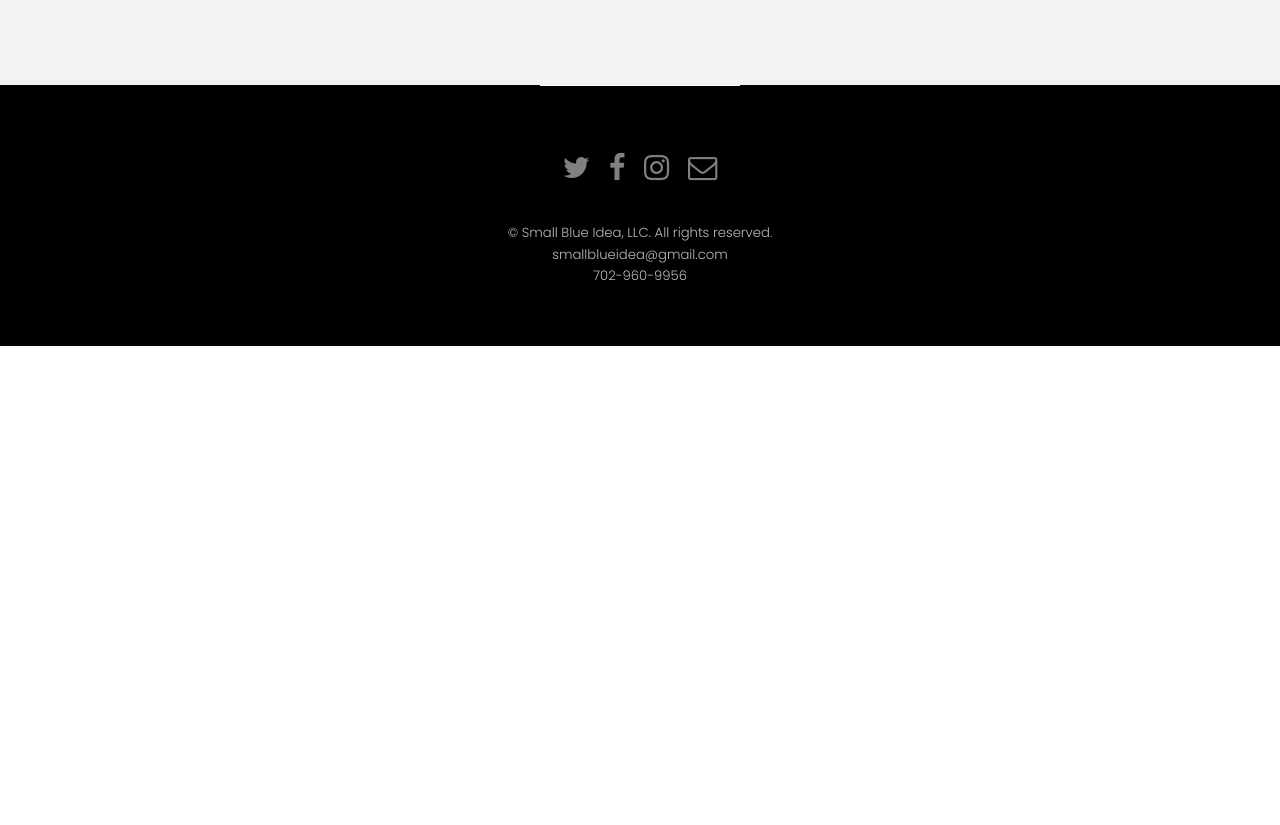
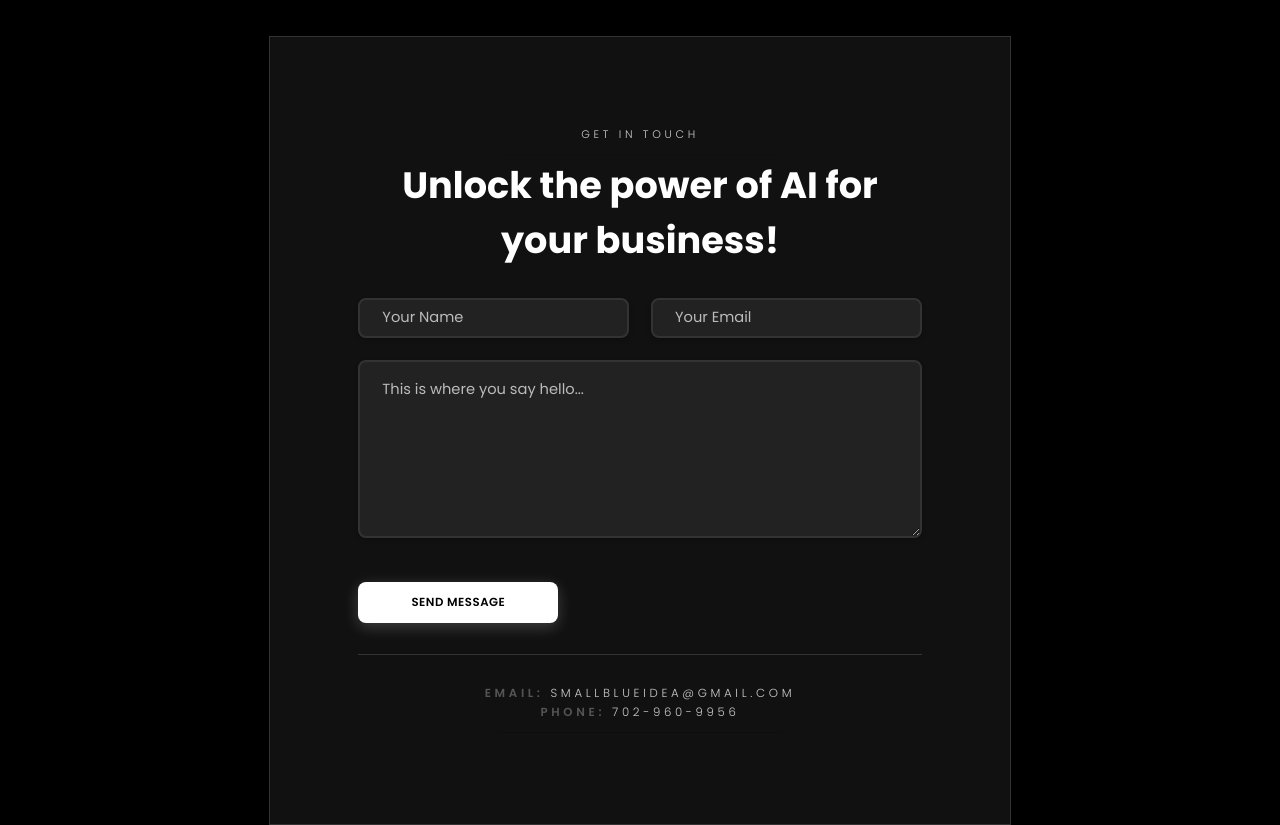
Before and after one commit to abramandis/smallblueideawebsite, a website: page public/aboutus.html in a window 1280 px wide. Shown: the part 1059-1884 px from the top of the page. Before the commit the page ends 1405 px from the top, so only its background shows below. Drawn offline with Linux system fonts and the light colour scheme.

Commit message:
New About Us and Apps Pages

```diff
--- a/public/aboutus.html
+++ b/public/aboutus.html
@@ -8,8 +8,9 @@
 		<meta charset="utf-8" />
 		<meta name="viewport" content="width=device-width, initial-scale=1" />
 		<link rel="stylesheet" href="assets/css/main.css" />
+		<link rel="stylesheet" href="https://cdnjs.cloudflare.com/ajax/libs/font-awesome/6.5.1/css/all.min.css" integrity="sha512-DTOQO9RWCH3ppGqcWaEA1BIZOC6xxalwEsw9c2QQeAIftl+Vegovlnee1c9QX4TctnWMn13TZye+giMm8e2LwA==" crossorigin="anonymous" referrerpolicy="no-referrer" />
 	</head>
-	<body class="subpage">
+	<body class="subpage" style="background-color: #000000;">
 
 		<!-- Header -->
 			<header id="header">
@@ -41,8 +42,6 @@
 		<!-- Two -->
 			<section id="two" class="wrapper style2">
 				<div class="inner">
-					<div class="box">
-						<div class="content">
 							<header class="align-center">
 								<p>Small Blue Idea, LLC.</p>
 
@@ -65,7 +64,59 @@
 									</p>
 								</div>
 							</div>
+
+				</div>
+			</section>
+
+		<!-- Contact Form Section -->
+			<section id="four" class="modern-contact-form">
+				<!-- Contact Us Form -->
+				<div class="inner">
+					<div class="box">
+						<div class="content">
+							<header class="align-center">
+
+								<p>Get In Touch</p>
+								<h2>Unlock the power of AI for your business!</h2>
+
+								<form id="contact-form" method="post">
+									<div class="row uniform">
+										<div class="6u 12u$(xsmall)">
+											<input type="text" name="name" id="name" value="" placeholder="Your Name" />
+										</div>
+										<div class="6u$ 12u$(xsmall)">
+											<input type="email" name="email" id="email" value="" placeholder="Your Email" />
+										</div>
+
+
+										<div class="12u$">
+											<textarea name="message" id="message" placeholder="This is where you say hello..." rows="6"></textarea>
+										</div>
+
+										<div class="12u$">
+
+											<div style="display: none; position: absolute; left: -9999px;">
+												<input type="text" id="honeypot" name="honeypot" autocomplete="off" tabindex="-1">
+												<label for="honeypot">Do not fill this field</label>
+											</div>
+										</div>
+
+										<div class="12u$">
+											<ul class="actions">
+												<li><input type="submit" value="Send Message" /></li>
+											</ul>
+										</div>
+									</div>
+								</form>
+
+								<div class="contact-info">
+									<p><strong>Email:</strong> smallblueidea@gmail.com<br>
+									<strong>Phone:</strong> 702-960-9956</p>
+								</div>
+							</header>
+							</div>
 						</div>
+						<!-- After Contact Placeholder -->
 					</div>
 				</div>
 			</section>
@@ -74,16 +125,12 @@
 			<footer id="footer">
 				<div class="container">
 					<ul class="icons">
-						<li><a class="icon fa-twitter"><span class="label">Twitter</span></a></li>
-						<li><a class="icon fa-facebook"><span class="label">Facebook</span></a></li>
-						<li><a class="icon fa-instagram"><span class="label">Instagram</span></a></li>
-						<li><a class="icon fa-envelope-o"><span class="label">Email</span></a></li>
+						<li><a href="https://linkedin.com/in/abramandis" target="_blank" class="icon fa-brands fa-linkedin"><span class="label">LinkedIn</span></a></li>
+						<li><a href="https://x.com/abram2k1" target="_blank" class="icon fa-brands fa-x-twitter"><span class="label">X</span></a></li>
 					</ul>
 				</div>
 				<div class="copyright">
 					&copy; Small Blue Idea, LLC. All rights reserved.
-					<br>smallblueidea@gmail.com
-					<br>702-960-9956
 				</div>
 			</footer>
 
```
Also changed, not shown: public/apps.html (+14 -32 lines), public/images/logo_fallback.png (added).
